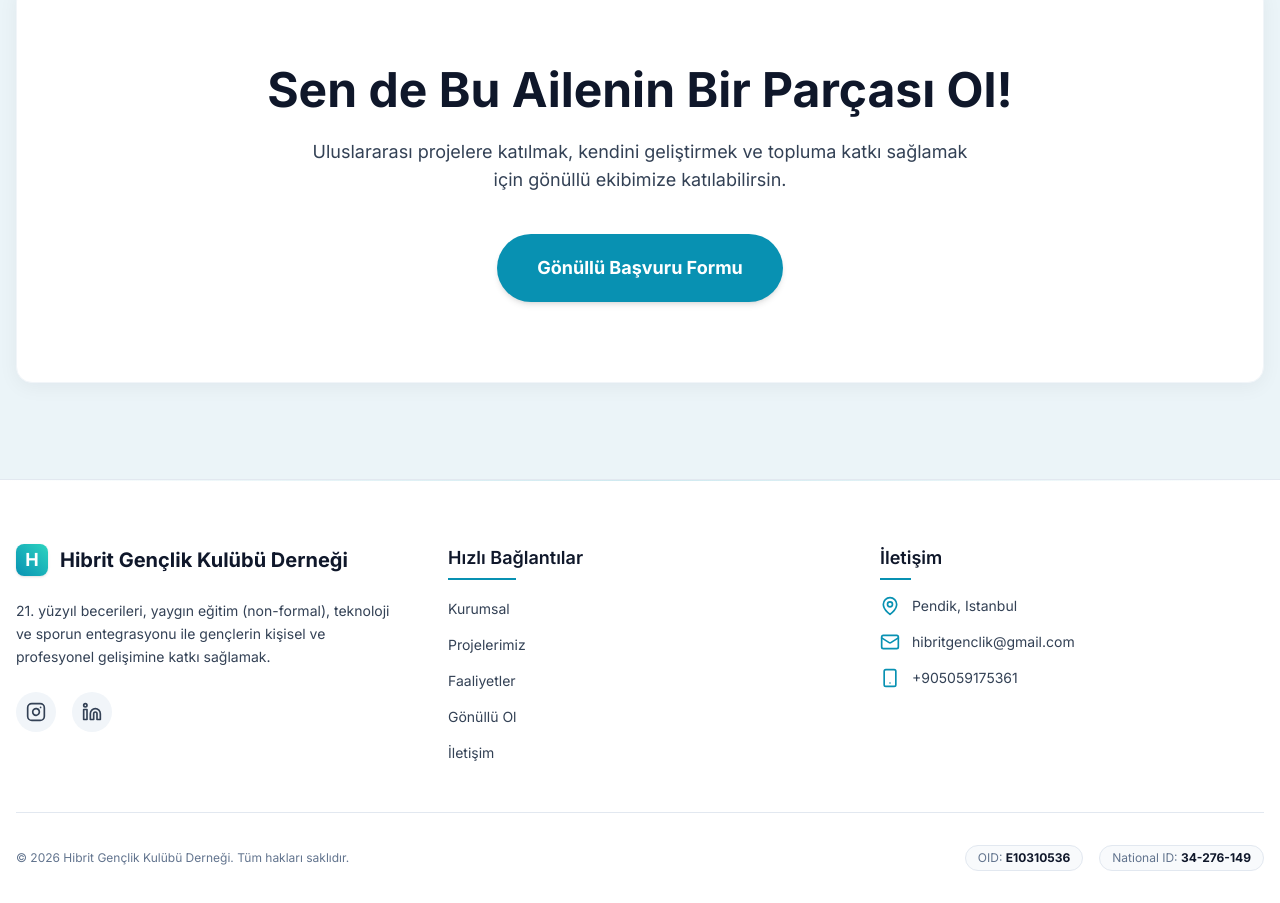
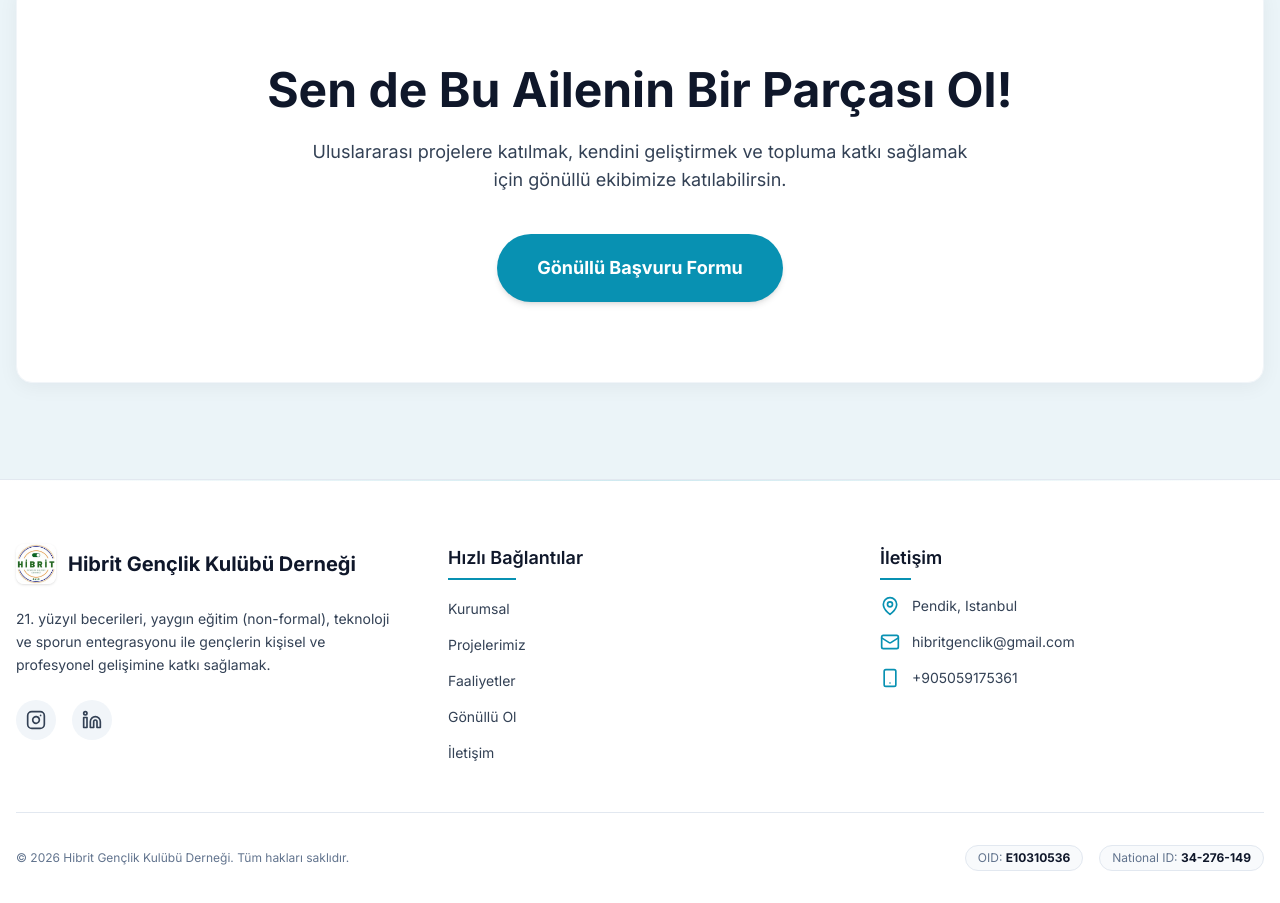
Before and after one commit to YusufBugraTANAY/hibrit_genclik_web, an Astro site: page / in a window 1280 px wide. Shown: the part 2696-3599 px from the top of the page. Built offline with nearby package versions, Linux system fonts and the light colour scheme; Astro itself is replaced by a stand-in of ours.

Commit message:
fix: update instagram link and restore footer logo

```diff
--- a/src/components/Footer.astro
+++ b/src/components/Footer.astro
@@ -18,17 +18,20 @@ const year = new Date().getFullYear();
       <!-- Brand & About -->
       <div>
         <a href={translatePath('/')} class="flex items-center gap-3 mb-6">
-          <div class="w-8 h-8 rounded-lg bg-gradient-to-tr from-primary to-mint flex items-center justify-center text-white font-bold text-lg shadow-sm">
-            H
-          </div>
+          <img
+            src="/images/logo.jpg"
+            alt="Hibrit Gençlik Logo"
+            class="h-10 w-auto rounded-lg shadow-sm"
+            onerror="this.src='/favicon.svg'; this.className='w-8 h-8 rounded-lg bg-gradient-to-tr from-primary to-mint p-1.5';"
+          />
           <span class="font-bold text-xl text-slate-deep">{association.name[lang]}</span>
         </a>
         <p class="text-slate-text text-sm leading-relaxed mb-6">
           {association.vision[lang]}
         </p>
         <div class="flex gap-4">
-          <!-- Social Icons Placeholder -->
-          <a href="#" class="w-10 h-10 rounded-full bg-slate-100 flex items-center justify-center text-slate-text hover:bg-primary hover:text-white transition-all">
+          <!-- Social Icons -->
+          <a href="https://www.instagram.com/hibritgenclik/" target="_blank" rel="noopener noreferrer" class="w-10 h-10 rounded-full bg-slate-100 flex items-center justify-center text-slate-text hover:bg-primary hover:text-white transition-all">
             <span class="sr-only">Instagram</span>
             <svg xmlns="http://www.w3.org/2000/svg" width="20" height="20" viewBox="0 0 24 24" fill="none" stroke="currentColor" stroke-width="2" stroke-linecap="round" stroke-linejoin="round"><rect width="20" height="20" x="2" y="2" rx="5" ry="5"/><path d="M16 11.37A4 4 0 1 1 12.63 8 4 4 0 0 1 16 11.37z"/><line x1="17.5" x2="17.51" y1="6.5" y2="6.5"/></svg>
           </a>
```
